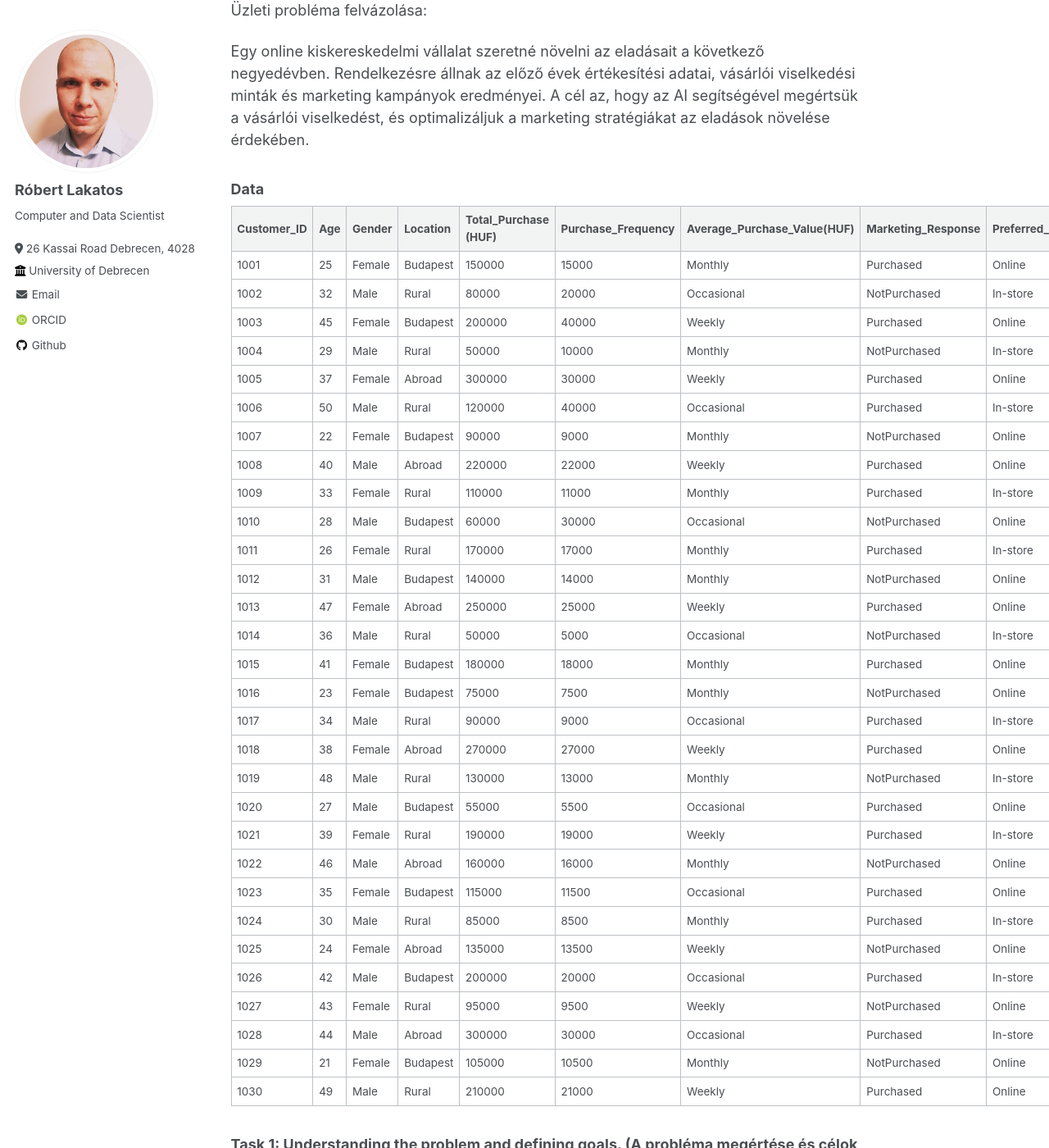
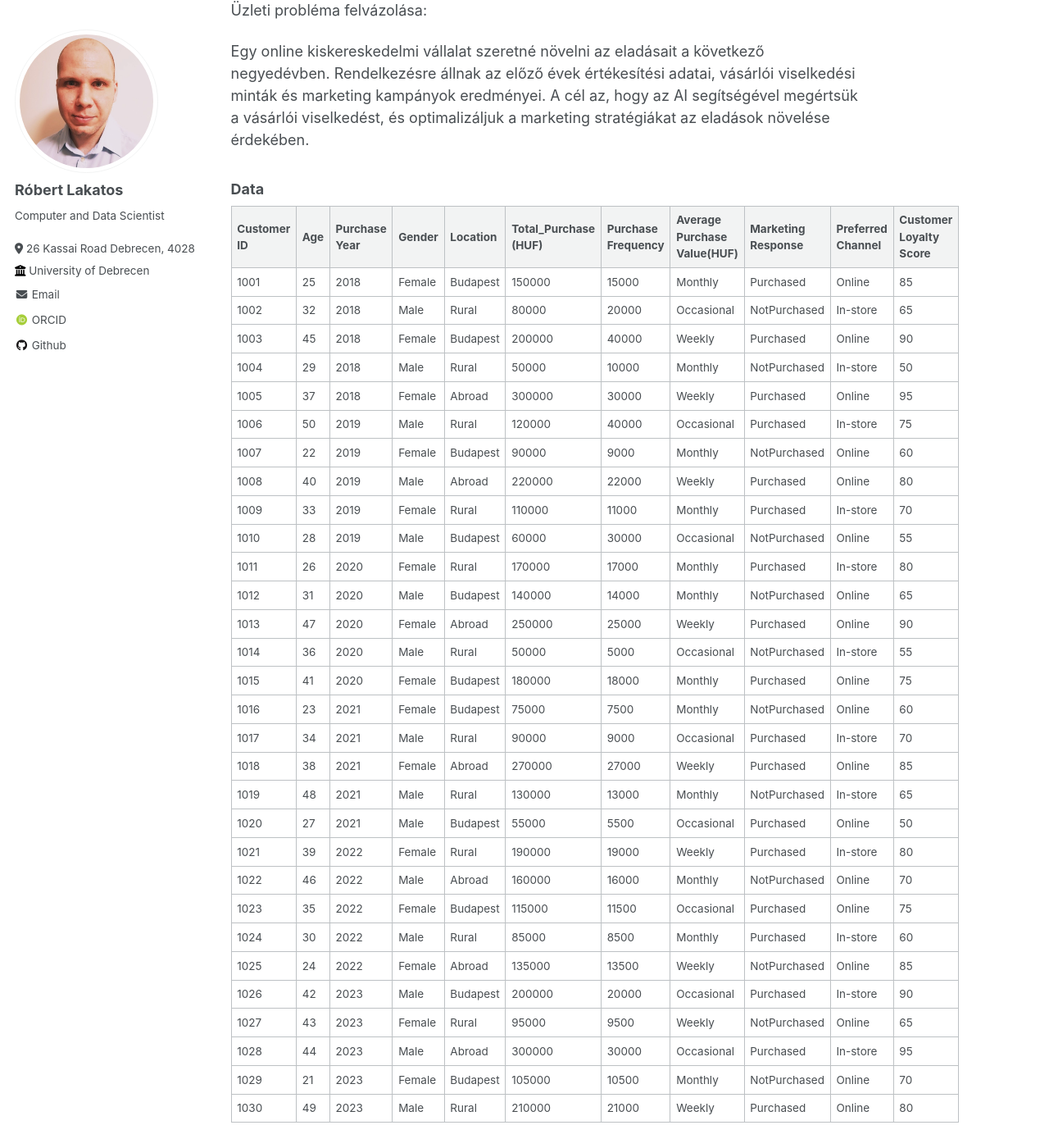
Before and after one commit to robertlakatos/me, a Jekyll site: the page built from materials/AIPD/labor/I-introduction.md, in a window 1280 px wide and 1400 px high, scrolled down 3962 px. Shown: the whole window at 82% size. Built offline with Jekyll 4.4.1, drawn with Linux system fonts in a browser that asks for light colours; some web fonts are replaced.

Commit message:
table data

```diff
--- a/materials/AIPD/labor/I-introduction.md
+++ b/materials/AIPD/labor/I-introduction.md
@@ -85,38 +85,39 @@
 
 ### Data
 
-| Customer_ID | Age | Gender | Location | Total_Purchase (HUF) | Purchase_Frequency | Average_Purchase_Value(HUF) | Marketing_Response | Preferred_Channel | Customer_Loyalty_Score |
-| --- | --- | --- | --- | --- | --- | --- | --- | --- | --- | --- |
-| 1001 | 25 | Female | Budapest | 150000 | 15000 | Monthly | Purchased | Online | 85 |
-| 1002 | 32 |  Male | Rural | 80000 | 20000 | Occasional | NotPurchased | In-store | 65 |
-| 1003 | 45 | Female | Budapest | 200000 | 40000 | Weekly | Purchased | Online | 90 |
-| 1004 | 29 |  Male | Rural | 50000 | 10000 | Monthly | NotPurchased | In-store | 50 |
-| 1005 | 37 | Female |  Abroad | 300000 | 30000 | Weekly | Purchased | Online | 95 |
-| 1006 | 50 |  Male | Rural | 120000 | 40000 | Occasional | Purchased | In-store | 75 |
-| 1007 | 22 | Female | Budapest | 90000 | 9000 | Monthly | NotPurchased | Online | 60 |
-| 1008 | 40 |  Male |  Abroad | 220000 | 22000 | Weekly | Purchased | Online | 80 |
-| 1009 | 33 | Female | Rural | 110000 | 11000 | Monthly | Purchased | In-store | 70 |
-| 1010 | 28 |  Male | Budapest | 60000 | 30000 | Occasional | NotPurchased | Online | 55 |
-| 1011 | 26 | Female | Rural | 170000 | 17000 | Monthly | Purchased | In-store | 80 |
-| 1012 | 31 |  Male | Budapest | 140000 | 14000 | Monthly | NotPurchased | Online | 65 |
-| 1013 | 47 | Female |  Abroad | 250000 | 25000 | Weekly | Purchased | Online | 90 |
-| 1014 | 36 |  Male | Rural | 50000 | 5000 | Occasional | NotPurchased | In-store | 55 |
-| 1015 | 41 | Female | Budapest | 180000 | 18000 | Monthly | Purchased | Online | 75 |
-| 1016 | 23 | Female | Budapest | 75000 | 7500 | Monthly | NotPurchased | Online | 60 |
-| 1017 | 34 |  Male | Rural | 90000 | 9000 | Occasional | Purchased | In-store | 70 |
-| 1018 | 38 | Female |  Abroad | 270000 | 27000 | Weekly | Purchased | Online | 85 |
-| 1019 | 48 |  Male | Rural | 130000 | 13000 | Monthly | NotPurchased | In-store | 65 |
-| 1020 | 27 |  Male | Budapest | 55000 | 5500 | Occasional | Purchased | Online | 50 |
-| 1021 | 39 | Female | Rural | 190000 | 19000 | Weekly | Purchased | In-store | 80 |
-| 1022 | 46 |  Male |  Abroad | 160000 | 16000 | Monthly | NotPurchased | Online | 70 |
-| 1023 | 35 | Female | Budapest | 115000 | 11500 | Occasional | Purchased | Online | 75 |
-| 1024 | 30 |  Male | Rural | 85000 | 8500 | Monthly | Purchased | In-store | 60 |
-| 1025 | 24 | Female |  Abroad | 135000 | 13500 | Weekly | NotPurchased | Online | 85 |
-| 1026 | 42 |  Male | Budapest | 200000 | 20000 | Occasional | Purchased | In-store | 90 |
-| 1027 | 43 | Female | Rural | 95000 | 9500 | Weekly | NotPurchased | Online | 65 |
-| 1028 | 44 |  Male |  Abroad | 300000 | 30000 | Occasional | Purchased | In-store | 95 |
-| 1029 | 21 | Female | Budapest | 105000 | 10500 | Monthly | NotPurchased | Online | 70 |
-| 1030 | 49 |  Male | Rural | 210000 | 21000 | Weekly | Purchased | Online | 80 |
+| Customer ID  | Age  | Purchase Year | Gender  | Location  | Total_Purchase (HUF)  | Purchase Frequency  | Average Purchase Value(HUF)  | Marketing Response  | Preferred Channel  | Customer Loyalty Score |
+| ---  | ---  | ---  | ---  | ---  | ---  | ---  | ---  | ---  | ---  | ---  |
+| 1001 | 25 | 2018 | Female  | Budapest  | 150000 | 15000 | Monthly  | Purchased  | Online  | 85 |
+| 1002 | 32 | 2018 |  Male  | Rural  | 80000 | 20000 | Occasional  | NotPurchased  | In-store  | 65 |
+| 1003 | 45 | 2018 | Female  | Budapest  | 200000 | 40000 | Weekly  | Purchased  | Online  | 90 |
+| 1004 | 29 | 2018 |  Male  | Rural  | 50000 | 10000 | Monthly  | NotPurchased  | In-store  | 50 |
+| 1005 | 37 | 2018 | Female  |  Abroad  | 300000 | 30000 | Weekly  | Purchased  | Online  | 95 |
+| 1006 | 50 | 2019 |  Male  | Rural  | 120000 | 40000 | Occasional  | Purchased  | In-store  | 75 |
+| 1007 | 22 | 2019 | Female  | Budapest  | 90000 | 9000 | Monthly  | NotPurchased  | Online  | 60 |
+| 1008 | 40 | 2019 |  Male  |  Abroad  | 220000 | 22000 | Weekly  | Purchased  | Online  | 80 |
+| 1009 | 33 | 2019 | Female  | Rural  | 110000 | 11000 | Monthly  | Purchased  | In-store  | 70 |
+| 1010 | 28 | 2019 |  Male  | Budapest  | 60000 | 30000 | Occasional  | NotPurchased  | Online  | 55 |
+| 1011 | 26 | 2020 | Female  | Rural  | 170000 | 17000 | Monthly  | Purchased  | In-store  | 80 |
+| 1012 | 31 | 2020 |  Male  | Budapest  | 140000 | 14000 | Monthly  | NotPurchased  | Online  | 65 |
+| 1013 | 47 | 2020 | Female  |  Abroad  | 250000 | 25000 | Weekly  | Purchased  | Online  | 90 |
+| 1014 | 36 | 2020 |  Male  | Rural  | 50000 | 5000 | Occasional  | NotPurchased  | In-store  | 55 |
+| 1015 | 41 | 2020 | Female  | Budapest  | 180000 | 18000 | Monthly  | Purchased  | Online  | 75 |
+| 1016 | 23 | 2021 | Female  | Budapest  | 75000 | 7500 | Monthly  | NotPurchased  | Online  | 60 |
+| 1017 | 34 | 2021 |  Male  | Rural  | 90000 | 9000 | Occasional  | Purchased  | In-store  | 70 |
+| 1018 | 38 | 2021 | Female  |  Abroad  | 270000 | 27000 | Weekly  | Purchased  | Online  | 85 |
+| 1019 | 48 | 2021 |  Male  | Rural  | 130000 | 13000 | Monthly  | NotPurchased  | In-store  | 65 |
+| 1020 | 27 | 2021 |  Male  | Budapest  | 55000 | 5500 | Occasional  | Purchased  | Online  | 50 |
+| 1021 | 39 | 2022 | Female  | Rural  | 190000 | 19000 | Weekly  | Purchased  | In-store  | 80 |
+| 1022 | 46 | 2022 |  Male  |  Abroad  | 160000 | 16000 | Monthly  | NotPurchased  | Online  | 70 |
+| 1023 | 35 | 2022 | Female  | Budapest  | 115000 | 11500 | Occasional  | Purchased  | Online  | 75 |
+| 1024 | 30 | 2022 |  Male  | Rural  | 85000 | 8500 | Monthly  | Purchased  | In-store  | 60 |
+| 1025 | 24 | 2022 | Female  |  Abroad  | 135000 | 13500 | Weekly  | NotPurchased  | Online  | 85 |
+| 1026 | 42 | 2023 |  Male  | Budapest  | 200000 | 20000 | Occasional  | Purchased  | In-store  | 90 |
+| 1027 | 43 | 2023 | Female  | Rural  | 95000 | 9500 | Weekly  | NotPurchased  | Online  | 65 |
+| 1028 | 44 | 2023 |  Male  |  Abroad  | 300000 | 30000 | Occasional  | Purchased  | In-store  | 95 |
+| 1029 | 21 | 2023 | Female  | Budapest  | 105000 | 10500 | Monthly  | NotPurchased  | Online  | 70 |
+| 1030 | 49 | 2023 |  Male  | Rural  | 210000 | 21000 | Weekly  | Purchased  | Online  | 80 |
+
 
 ### Task 1: Understanding the problem and defining goals. (A probléma megértése és célok meghatározása.)
 
```
